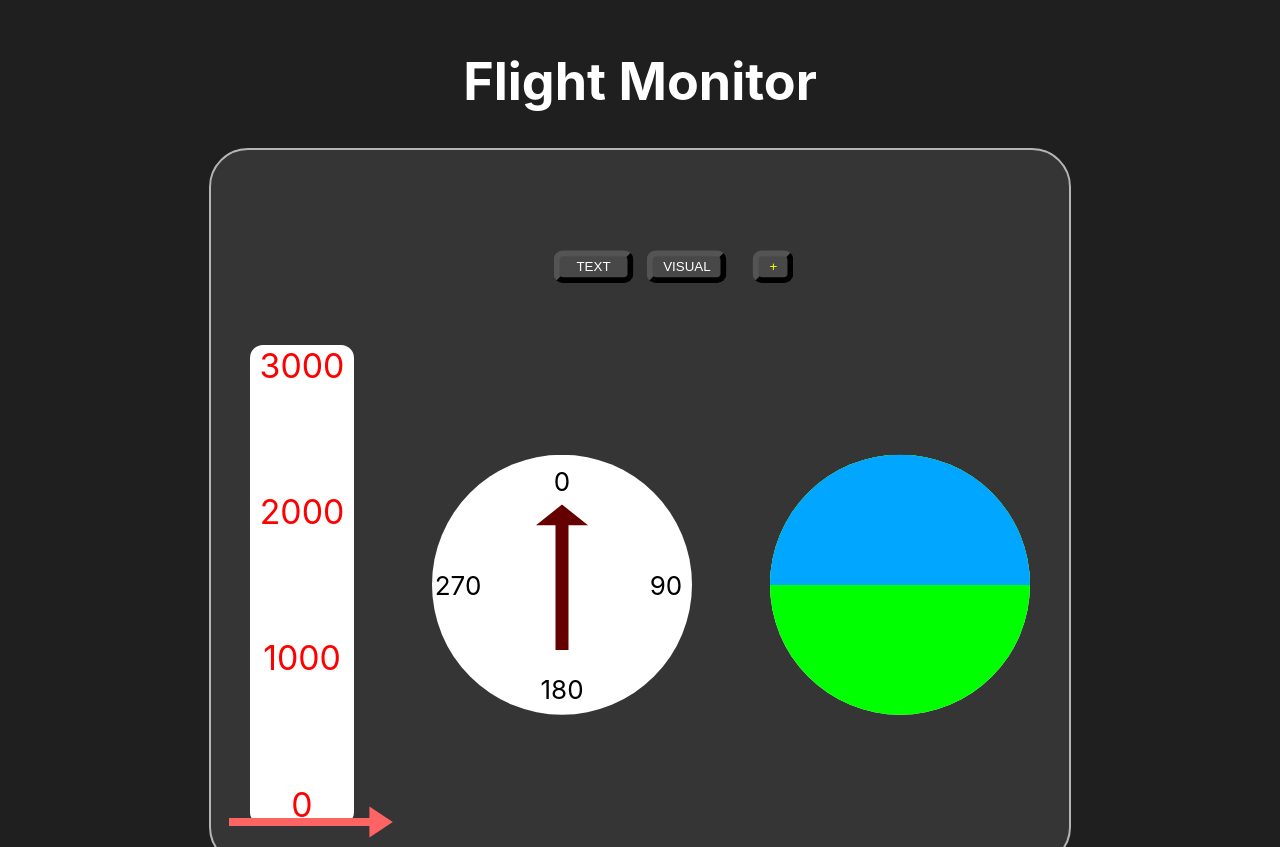
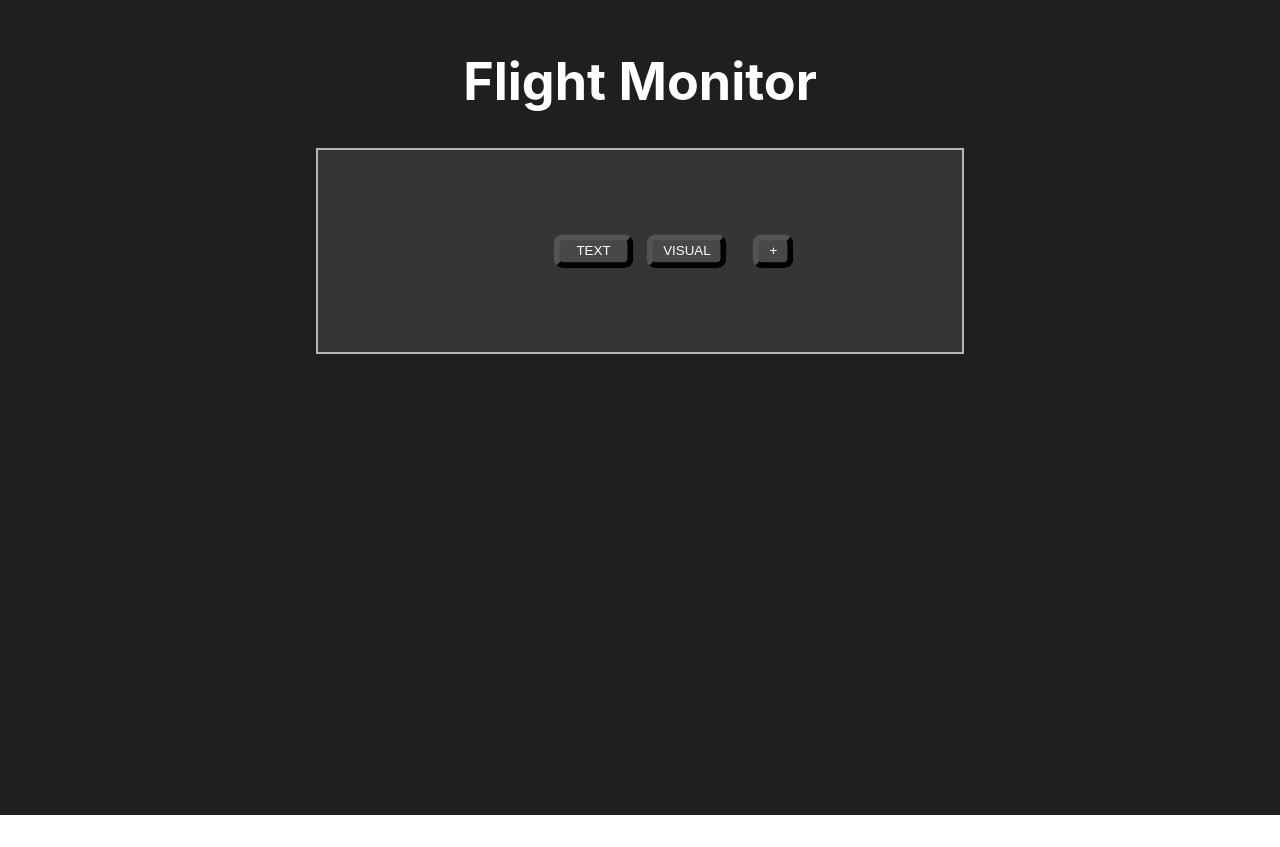
Before and after one commit to YardenDrori/Airforce-Assignment, a React (Create React App) app in the folder monitor-frontend/: page / in a window 1280 px wide. Shown: the part 105-952 px from the top of the page. After the commit the page ends 920 px from the top, so only its background shows below. Built offline with nearby package versions, Linux system fonts and the light colour scheme.

Commit message:
print server code, show invalid input, better validation of input, written max input below text boxes, added more comments, and more minor changes

```diff
--- a/monitor-frontend/src/components/Dashboard.css
+++ b/monitor-frontend/src/components/Dashboard.css
@@ -7,8 +7,7 @@
   border-width: 0.1em;
   border-style: solid;
   background-color: #353535;
-  border-radius: 1.5em;
-  padding: 1.5em;
+  padding: 0.9em;
 }
 
 
@@ -21,14 +20,14 @@
     padding: 0.25em 0.8em;
     transition: all 0.1s ease-in-out;
     border-color: black;
-    border-width: 0.5EM;
+    border-width: 0.5em;
     border-style:outset;
     border-radius: 0.75em;
 }
 .button:hover {
     color: rgb(146, 242, 255);
     transform: scale(1.1);
-    transition: transform 0.1s ease-in-out;
+    transition: all 0.1s ease-in-out;
 }
 .button:active {
     color: rgb(70, 206, 255);
@@ -54,10 +53,13 @@
   width: fit-content;
   position: absolute;
   margin-left: 10em;
-  color: yellow;
   left: 50%;
   top: 50%;
   transform: translate(-50%, -50%);
+}
+#plus-button:hover {
+  transform: translate(-50%, -50%) scale(1.1);
+  transition: all 0.1s ease-in-out;
 }
 
 
@@ -79,12 +81,12 @@
 }
 
 .data-box-input {
-  padding: 0.8EM;
+  padding: 0.8em;
   border-width: 0.1em;
   border-color: rgb(25, 25, 25);
   border-style: solid;
   background-color: rgb(165, 165, 165);
-  border-radius: 2EM;
+  border-radius: 2em;
 }
 
 
@@ -99,10 +101,15 @@
   gap: 1.5em;
 }
 
+.input-max-text {
+  margin: 0em;
+  font-size: 0.75em;
+}
+
 
 
 .add-data-popover {
-  height: 12.5em;
+  height: 14em;
   width: 25em;
   position: absolute;
   top: 66.67%;
@@ -111,7 +118,7 @@
   background: rgba(255, 255, 255, 0.2);
   backdrop-filter: blur(30px);
   padding: 1em;
-  border-radius: 0.75em;
+  border-radius: 3em;
   box-shadow: 0 0 10px rgba(0, 0, 0, 0.6);
   z-index: 999;
   border: 0.05em solid rgba(255, 255, 255, 0.3);
@@ -119,8 +126,8 @@
 
 .data-popover-center {
   position: relative;
-  height: 12.5em;
-  width: 25em;
+  height: 100%;
+  width: 100%;
   display: flex;
   flex-direction: column;
 }
@@ -133,21 +140,29 @@
   top: 92.5%;
   left: 92.5%;
   transform: translate(-50%, -50%);
-  background-color: rgb(0, 140, 0);
+  background-color: rgb(0, 200, 0);
   color: white;
   clip-path: polygon(0% 20%, 60% 20%, 60% 0%, 100% 50%, 60% 100%, 60% 80%, 0% 80%);
   transition: all 0.1s ease-in-out;
 }
 
 #submit-button:hover {
-  background-color: rgb(0, 125, 0);
+  background-color: rgb(0, 175, 0);
   transition: all 0.1s ease-in-out;
 
 }
 
 #submit-button:active {
-    background-color: rgb(0, 100, 0);
+    background-color: rgb(0, 141, 0);
     transition: all 0.1s ease-in-out;
+}
+
+.invalid-input-msg {
+  position: absolute;
+  color:rgb(253, 56, 56);
+  top: 87.5%;
+  left: 50%;
+  transform: translate(-50%, -50%);
 }
 
 .visual-data {
@@ -160,7 +175,7 @@
 
 .altitude-bar {
   position: relative;
-  width: 4EM;
+  width: 4em;
   height: 30rem;
 }
 
@@ -171,7 +186,7 @@
   width: 4em;
   height: 10em;
   background-color: #ffffff;
-  border-radius: 0.5EM;
+  border-radius: 0.5em;
   overflow: hidden;
 }
 
@@ -188,11 +203,11 @@
 
 .arrow-indicater {
   position: absolute;
-  left: 2.2EM; /* adjust so it lines up horizontally with the bar */
-  top: 19.5EM;
+  left: 2.2em; /* adjust so it lines up horizontally with the bar */
+  top: 19.5em;
   scale: 3;
   width: 3em;
-  height: 1EM;
+  height: 1em;
   background-color: rgb(255, 100, 100);
   clip-path: polygon(0 45%, 60% 45%, 60% 30%, 70% 50%, 60% 70%, 60% 55%, 0 55%);
   transition: top 1s ease-in-out;
@@ -210,21 +225,21 @@
 }
 .measurement-indicator {
   color: rgb(255, 0, 0);
-  font-size: 1.3EM;
+  font-size: 1.3em;
   text-align: center;
 }
 
 .compass{
   position: relative;
-  width: 10EM;
-  height: 10EM;
+  width: 10em;
+  height: 10em;
 }
 
 .circle {
   display: grid;
   position: absolute;
-  width: 10em;
-  height: 10em;
+  width: inherit;
+  height: inherit;
   background-color: white;
   clip-path: circle(50% at 50% 50%);
 
@@ -240,7 +255,7 @@
   position: relative;
   width: 8em;
   height: 5em;
-  bottom: 1.5em;
+  bottom: 0.15em;
   transform: rotate(-90deg);
   background-color: rgb(100, 0, 0);
   clip-path: polygon(0 45%, 60% 45%, 60% 30%, 70% 50%, 60% 70%, 60% 55%, 0 55%);
@@ -256,7 +271,8 @@
 }
 
 .degree-measurement {
-  color: #000000;
+  transition: transform 1s ease-in-out;
+  color: black;
   font-size: 1em;
   position: absolute;
   top: 50%;
@@ -285,23 +301,22 @@
 
 .angle-indicator {
   position: relative;
-  width: 10EM;
-  height: 10EM;
+  width: 10em;
+  height: 10em;
 }
 
 .angle-indicator-sky {
   position: absolute;
-  width: 10em;
-  height: 10em;
-  bottom: 5em;
+  width: inherit;
+  height: inherit;
   background-color: rgb(0, 166, 255);
-  z-index: 1;
-  transition: all 1s ease-in-out;
 }
 .angle-indicator-ground {
   position: absolute;
-  width: 10em;
-  height: 10em;
+  width: inherit;
+  height: inherit;
   top: 0em;
   background-color: #00ff00;
+  transition: all 1s ease-in-out;
+  z-index: 1;
 }
--- a/monitor-frontend/src/components/Dashboard.tsx
+++ b/monitor-frontend/src/components/Dashboard.tsx
@@ -1,32 +1,46 @@
 import React, { useState, ReactElement, useRef, useEffect, useCallback } from 'react';
 import './Dashboard.css';
-const max_altitude = 3000;
-const min_altitude = 0;
-const max_hsi = 360;
-const min_hsi = 0;
-const max_adi = 100;
-const min_adi = -100;
-const altitude_bar_visual_height = 30;
+const max_altitude = 3000; //max altitude value
+const min_altitude = 0; //minimum altitude value
+const max_hsi = 360; //max hsi (compass) value
+const min_hsi = 0; //min hsi (compass) value
+const max_adi = 100; //max adi (attidue indicator) value
+const min_adi = 0; //min adi (attitude indicator) value
+const altitude_bar_visual_height = 30; //visual height of the altitude bar in EM
+const circular_diagnostics_visual_radius = 10; //radius of compass and attitude indicator in EM
 
 function Dashboard(): ReactElement {
-  const [content, setContent] = useState<ReactElement | null>(null);
-  const [altitude_visual, setAltitudeVisual] = useState(0);
-  const [hsi_visual, setHSIVisual] = useState(0);
-  const [adi_visual, setADIVisual] = useState(50);
-  const [showPopover, setShowPopover] = useState(false);
-  const popoverRef = useRef<HTMLDivElement>(null);
-  const [activeButton, setActiveButton] = useState('');
-  const [altitude, setAltitude] = useState('');
-  const [hsi, setHsi] = useState('');
-  const [adi, setAdi] = useState('');
+  const [content, setContent] = useState<ReactElement | null>(null); //dynamic content loading depending on selected button
+  const [altitude_visual, setAltitudeVisual] = useState(0); //the altitude shown in visual tab
+  const [hsi_visual, setHSIVisual] = useState(0); //the HSI value shown in visual tab
+  const [adi_visual, setADIVisual] = useState(50); //the ADI value shown in visual tab
+  const [showPopover, setShowPopover] = useState(false); //popover boolean
+  const popoverRef = useRef<HTMLDivElement>(null); //reference to the popover div
+  const [activeButton, setActiveButton] = useState(''); //last pressed button
+  const [altitude, setAltitude] = useState(''); //input text box value for altitude
+  const [hsi, setHsi] = useState(''); //input text box value for HSI
+  const [adi, setAdi] = useState(''); //input text box value for ADI
+  const [showInvalidInputMsg, setShowInvalidInputMsg] = useState(false); //whether an invalid input msg should be shown in the popover
   const data = {
-    altitude: Number(altitude),
-    hsi: Number(hsi),
-    adi: Number(adi),
-  };
+    altitude: altitude === '' ? undefined : Number(altitude),
+    hsi: hsi === '' ? undefined : Number(hsi),
+    adi: adi === '' ? undefined : Number(adi),
+  };//post schema
 
+  //object containing html for text tab
+  const renderText = useCallback(() => {
+    return (
+      <div className='data-boxes'>
+      <div className='data-box-text'>Altitude: {altitude_visual}</div>
+      <div className='data-box-text'>HSIf: {hsi_visual}</div>
+      <div className='data-box-text'>ADI: {adi_visual}</div>
+    </div>
+    )
+  }, [adi_visual, altitude_visual, hsi_visual]);
+
+  //object contaibing html for visual tab
   const renderVisual = useCallback(() => {
-    const skyOffset = (adi_visual/10)
+    const skyOffset = (adi_visual/100)*circular_diagnostics_visual_radius
     return (
       <div className='visual-data'>
           <div className='altitude-bar'>
@@ -43,11 +57,11 @@ function Dashboard(): ReactElement {
               </div>
             </div>
           </div>
-          <div className='compass'>
+          <div className='compass' style={{height:circular_diagnostics_visual_radius + 'em', width: circular_diagnostics_visual_radius + 'em'}}>
             <div className='circle'>
               <div className='circle-center'>
-              <div className='compass-stationary-needle'></div>
-              <div className='degree-measurement' style={{ transform: `rotate(-${hsi_visual}deg)` }}>
+              <div className='compass-stationary-needle' style={{height:circular_diagnostics_visual_radius*0.5 + 'em', width: circular_diagnostics_visual_radius*0.8 + 'em', bottom: circular_diagnostics_visual_radius*0.15 + 'em'}}></div>
+              <div className='degree-measurements' style={{ transform: `rotate(-${hsi_visual}deg)` }}>
                   <label className='degree-measurement' id='north' style={{transform: `translate(-50%, -50%) rotate(${hsi_visual}deg)`}}>0</label>
                   <label className='degree-measurement' id='east' style={{transform: `translate(-50%, -50%) rotate(${hsi_visual}deg)`}}>90</label>
                   <label className='degree-measurement' id='south' style={{transform: `translate(-50%, -50%) rotate(${hsi_visual}deg)`}}>180</label>
@@ -56,26 +70,30 @@ function Dashboard(): ReactElement {
               </div>
             </div>
           </div>
-          <div className='angle-indicator'>
+          <div className='angle-indicator' style={{height:circular_diagnostics_visual_radius + 'em', width: circular_diagnostics_visual_radius + 'em'}}>
             <div className='circle'>
-              <div className='angle-indicator-sky' style={{bottom: skyOffset + 'em'}}></div>
-              <div className='angle-indicator-ground'></div>
+              <div className='angle-indicator-sky'></div>
+              <div className='angle-indicator-ground' style={{top: skyOffset + 'em'}}></div>
             </div>
           </div>
         </div>
     )
   }, [adi_visual, altitude_visual, hsi_visual]);
 
+  //function updating info shown when data changes or a button was pressed
   useEffect(() => {
-    setContent(renderVisual);
-  }, [renderVisual]);
+    if (activeButton === 'visual'){
+      setContent(renderVisual);
+    }
+    if (activeButton === 'text'){
+      setContent(renderText);
+    }
+  }, [renderVisual, renderText, activeButton]);
 
+  //function that validates input box input
   function handleValidInput(e: React.ChangeEvent<HTMLInputElement>,min : number,max : number,setState: React.Dispatch<React.SetStateAction<string>>): void{
     const value = e.target.value;
-
-    if (value === ""){
-      setState('')
-    }
+    setState('')
     if (!/^\d*$/.test(value)) {
       return;
     }
@@ -90,6 +108,7 @@ function Dashboard(): ReactElement {
       setState(String(max));
   }
 
+  //function that closes the popover if it detects a click outside the popover
   function handleClickOutside(event: MouseEvent): void {
     console.log('found mouse click');
     if (popoverRef.current && !popoverRef.current.contains(event.target as Node)) {
@@ -97,6 +116,8 @@ function Dashboard(): ReactElement {
     }
   }
 
+  //function that adds / removes the event listener for button presses depending on if the
+  //popover is active or not
   useEffect(() => {
     if (showPopover) {
       document.addEventListener('mousedown', handleClickOutside);
@@ -107,7 +128,8 @@ function Dashboard(): ReactElement {
     };
   }, [showPopover]);
 
-  function handleClick(buttonId: string): void {
+  //function that handles each of the tab buttons and send button
+  function handleButtonPress(buttonId: string): void {
     console.log('Button clicked: ', buttonId);
 
     if (buttonId === 'text') {
@@ -117,14 +139,7 @@ function Dashboard(): ReactElement {
         return;
       }
       setActiveButton('text');
-      setContent(
-      <div className='data-boxes'>
-        <div className='data-box-text'>Altitude: {altitude_visual}</div>
-        <div className='data-box-text'>HSIf: {hsi_visual}</div>
-        <div className='data-box-text'>ADI: {adi_visual}</div>
-      </div>
-    );
-
+      setContent(renderText);
     } else if (buttonId === 'visual') {
       if (activeButton === 'visual') {
         setActiveButton('');
@@ -137,25 +152,38 @@ function Dashboard(): ReactElement {
     } else if (buttonId === 'plus') {
       setShowPopover(!showPopover);
     } else if (buttonId === 'submit') {
+      //send info on json format to server
       fetch('http://localhost:8080/api/data', {
         method: 'POST',
         headers: { 'Content-Type': 'application/json' },
         body: JSON.stringify(data),
       })
+      //print server response
+      .then(async response => {
+        const result = await response.text();
+        console.log('Status code:', response.status);
+        console.log('Server response:', result);
+
+        if (response.status ===200 || response.status === 201) {
+          setShowInvalidInputMsg(false);
+          setShowPopover(false);
+        } else if (response.status === 400) {
+          setShowInvalidInputMsg(true);
+        } else {
+          // Other errors
+        }
+      })
+
+      //update visual data
       setAltitudeVisual(Number(altitude));
       setHSIVisual(Number(hsi));
       setADIVisual(Number(adi));
-
-      if (activeButton === 'visual') {
-        setContent(renderVisual());
-      }
-
+      //remove data from input boxes
       setAltitude('');
       setHsi('');
       setAdi('');
       console.log('Button clicked: ', buttonId);
-      setShowPopover(!showPopover);
-
+      //disable popover
     } else {
       console.log('ERROR: unknown buttonID');
     }
@@ -165,11 +193,11 @@ function Dashboard(): ReactElement {
     <div className='main-body'>
       <div className='button-wrapper'>
         <div className='primary-buttons'>
-          <button className='button' onClick={() => handleClick('text')}>TEXT</button>
-          <button className='button' onClick={() => handleClick('visual')}>VISUAL</button>
+          <button className='button' onClick={() => handleButtonPress('text')}>TEXT</button>
+          <button className='button' onClick={() => handleButtonPress('visual')}>VISUAL</button>
         </div>
         {!showPopover && (
-          <button className='button' id='plus-button' onClick={() => handleClick('plus')}>+</button>
+          <button className='button' id='plus-button' onClick={() => handleButtonPress('plus')}>+</button>
         )}
       </div>
       <div className='content'>
@@ -179,12 +207,24 @@ function Dashboard(): ReactElement {
         <div className='add-data-popover' ref={popoverRef}>
           <div className='data-popover-center'>
             <div className='data-boxes' id='data-boxes-input'>
-              <input className='data-box-input' type='number' placeholder='Altitude' value={altitude} onChange={(e) => handleValidInput(e,min_altitude,max_altitude,setAltitude)}/>
-              <input className='data-box-input' type='number' placeholder='HIS' value={hsi} onChange={(e) => handleValidInput(e,min_hsi,max_hsi,setHsi)}/>
-              <input className='data-box-input' type='number' placeholder='ADI' value={adi} onChange={(e) => handleValidInput(e,min_adi,max_adi,setAdi)}/>
+              <div>
+                <input className='data-box-input' type='number' placeholder='Altitude' value={altitude} onChange={(e) => handleValidInput(e,min_altitude,max_altitude,setAltitude)}/>
+                <p className='input-max-text'>max: {max_altitude}</p>
+              </div>
+              <div>
+                <input className='data-box-input' type='number' placeholder='HIS' value={hsi} onChange={(e) => handleValidInput(e,min_hsi,max_hsi,setHsi)}/>
+                <p className='input-max-text'>max: {max_hsi}</p>
+              </div>
+              <div>
+                <input className='data-box-input' type='number' placeholder='ADI' value={adi} onChange={(e) => handleValidInput(e,min_adi,max_adi,setAdi)}/>
+                <p className='input-max-text'>max: {max_adi}</p>
+              </div>
             </div>
-            <button className='button' id='submit-button' onClick={() => handleClick('submit')}>SEND</button>
+            <button className='button' id='submit-button' onClick={() => handleButtonPress('submit')}>SEND</button>
           </div>
+          {showInvalidInputMsg && (
+            <p className='invalid-input-msg'>Invalid input, try again.</p>
+          )}
         </div>
       )}
     </div>
```
Also changed, not shown: 2 other files (tests, documents, lock files or other folders).
